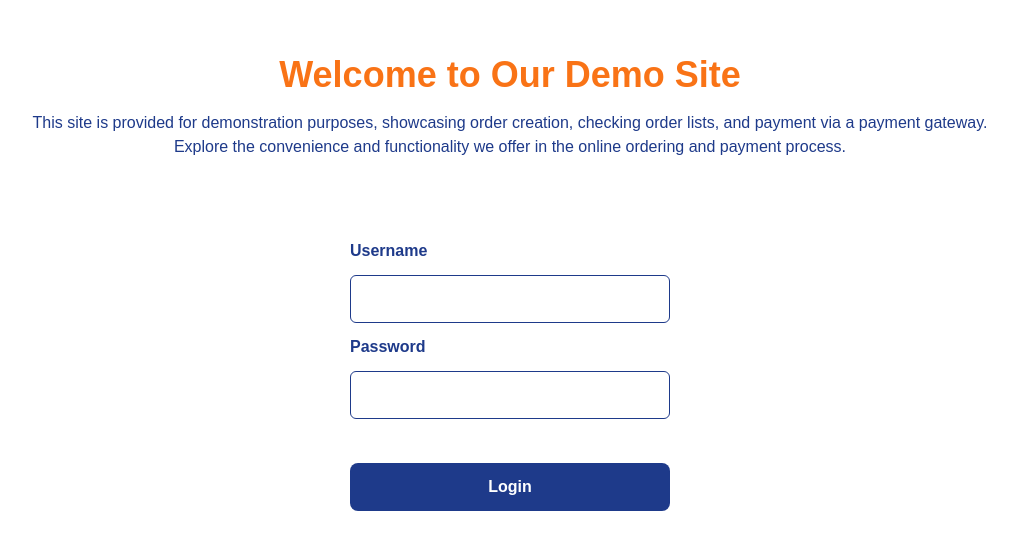
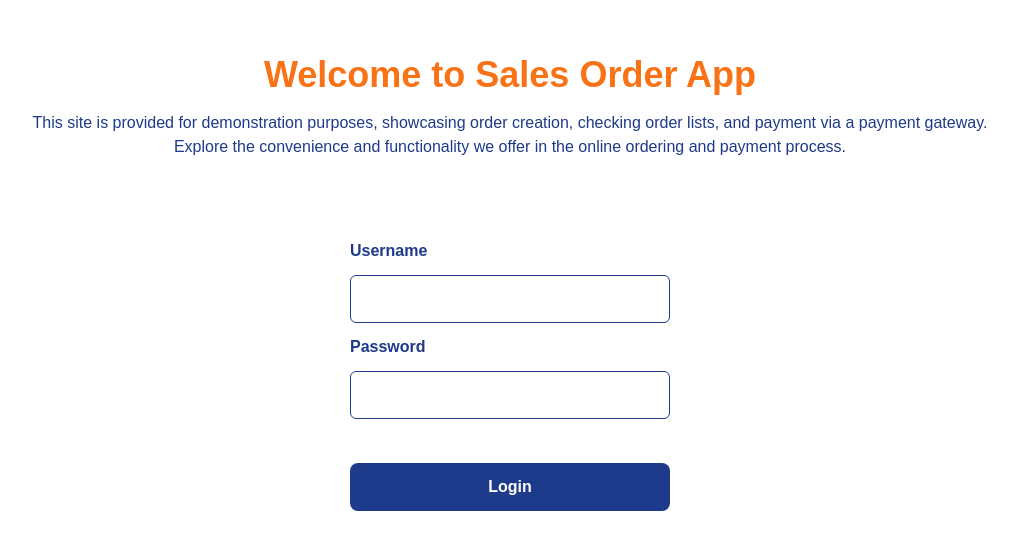
Before and after one commit to bagasdhitya98/demo-ticket-pwa, a React (Vite) app: page / in a window 1280 px wide. Shown: the part 157-706 px from the top of the page, without its empty margins (130-1146 px from the left). Built offline with nearby package versions, Linux system fonts and the light colour scheme; a web font is replaced by a local one.

Commit message:
add: change wording app

```diff
--- a/src/pages/LoginPage.jsx
+++ b/src/pages/LoginPage.jsx
@@ -42,7 +42,7 @@ const LoginPage = () => {
     <Layout>
       <div className="flex flex-col justify-center items-center my-20">
         <h1 className="text-4xl font-bold mb-4 text-orange-500 text-center">
-          Welcome to Our Demo Site
+          Welcome to Sales Order App
         </h1>
         <p className="text-blue-900 text-center">
           This site is provided for demonstration purposes, showcasing order
```
Also changed, not shown: src/pages/ListProducts.jsx (+0 -38 lines).
